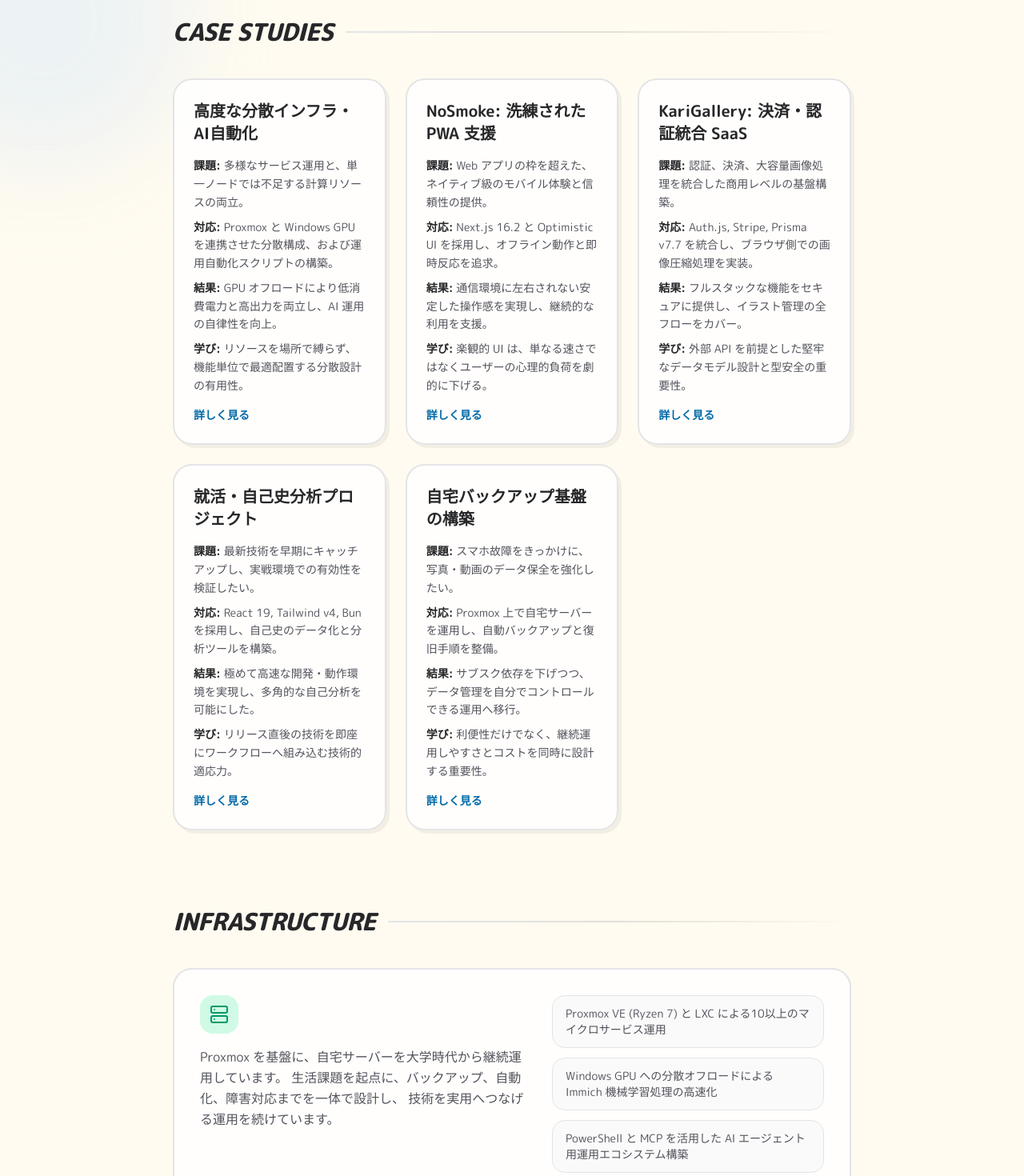
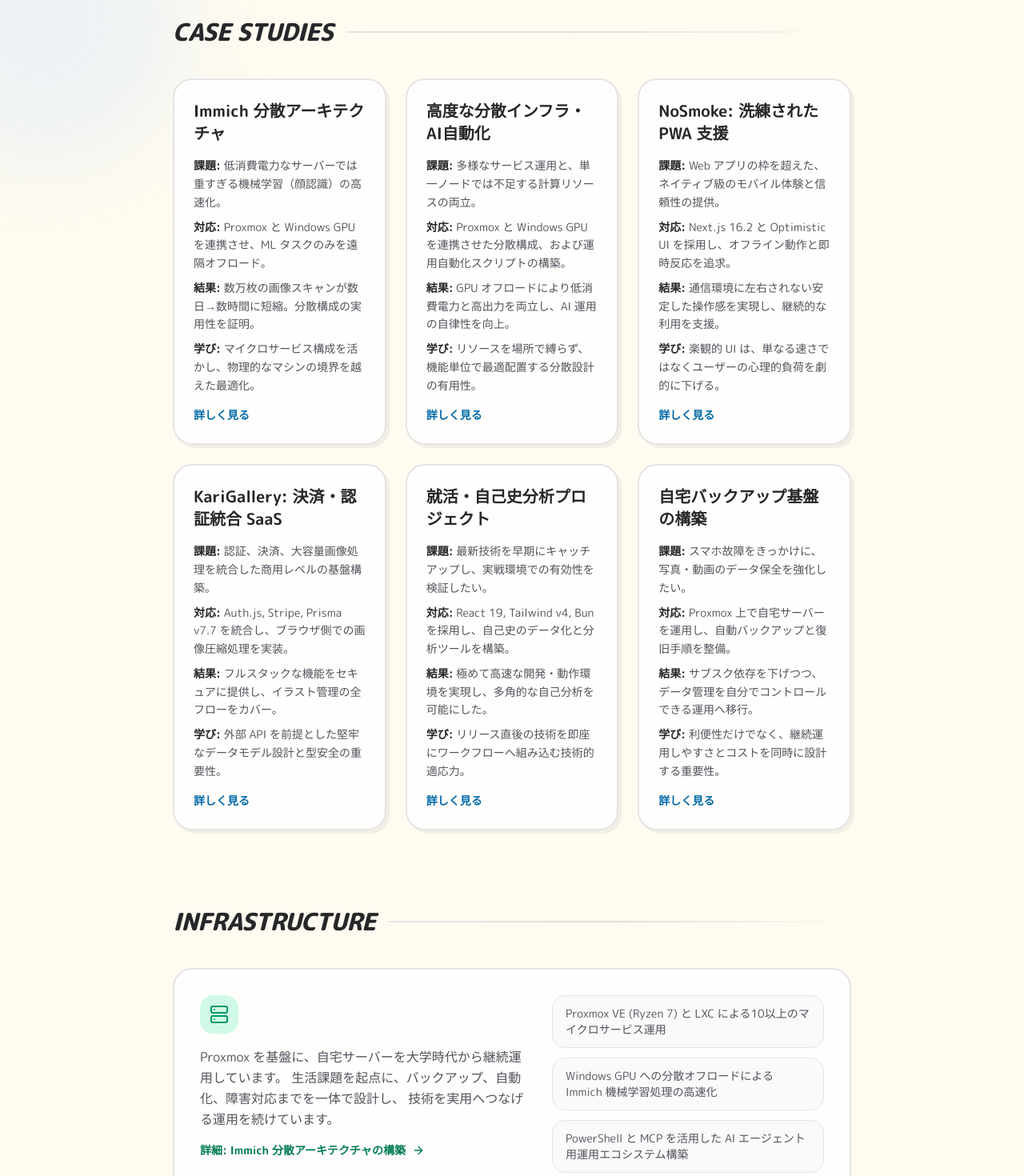
Before and after one commit to koshikai/koshikai, a Next.js app: page / in a window 1280 px wide. Shown: the part 1180-2650 px from the top of the page at 80% size. Built offline with nearby package versions, Linux system fonts and the light colour scheme; no server answers.

Commit message:
これで Immich への誘導が大幅に強化されました

```diff
--- a/src/components/PortfolioHome.tsx
+++ b/src/components/PortfolioHome.tsx
@@ -1,4 +1,5 @@
 import {
+  ArrowRight,
   Cigarette,
   Database,
   Images,
@@ -33,6 +34,14 @@ const solveAreas = [
 ] as const;
 
 const caseStudies = [
+  {
+    slug: "immich-distributed",
+    title: "Immich 分散アーキテクチャ",
+    challenge: "低消費電力なサーバーでは重すぎる機械学習（顔認識）の高速化。",
+    action: "Proxmox と Windows GPU を連携させ、ML タスクのみを遠隔オフロード。",
+    result: "数万枚の画像スキャンが数日→数時間に短縮。分散構成の実用性を証明。",
+    learning: "マイクロサービス構成を活かし、物理的なマシンの境界を越えた最適化。",
+  },
   {
     slug: "infrastructure",
     title: "高度な分散インフラ・AI自動化",
@@ -301,6 +310,13 @@ export function PortfolioHome() {
                 生活課題を起点に、バックアップ、自動化、障害対応までを一体で設計し、
                 技術を実用へつなげる運用を続けています。
               </p>
+              <Link
+                href="/cases/immich-distributed"
+                className="mt-4 inline-flex items-center gap-2 text-sm font-bold text-emerald-700 hover:text-emerald-600 dark:text-emerald-300 dark:hover:text-emerald-200"
+              >
+                詳細: Immich 分散アーキテクチャの構築
+                <ArrowRight className="h-4 w-4" />
+              </Link>
             </div>
             <ul role="list" className="space-y-3 text-sm text-zinc-600 dark:text-zinc-300">
               {operationHighlights.map((item) => (
--- /dev/null
+++ b/src/content/cases/immich-distributed.mdx
@@ -0,0 +1,33 @@
+## 背景
+
+数万枚規模の写真・動画を、プライバシーを保ちつつ快適に管理するため、Google フォトの代替として Immich を導入しました。しかし、顔認識や機械学習による分類には強力な GPU が必要であり、低消費電力な Proxmox ノード単体では処理能力が不足していました。
+
+## 課題
+
+- Proxmox ノードの CPU だけでは、数千枚の画像に対する顔認識・クリップ分類が数日経っても終わらない。
+- メインマシンの Windows には強力な GPU があるが、サービス自体は 24 時間稼働のサーバー側で運用したい。
+- ネットワークを跨いで GPU リソースを効率的に共有する構成が必要。
+
+## 判断
+
+Immich のマイクロサービス構成を活かし、**「DB/Web は Proxmox、機械学習タスクのみ Windows GPU」**という分散アーキテクチャを採用しました。
+
+## 実装
+
+- **コンテナ分離:** Docker Compose を使用し、`immich-server` 等の基本機能を Proxmox 上に、`immich-machine-learning` のみを Windows 側の Docker 環境へ分離。
+- **GPU パススルー:** Windows 側 Docker で NVIDIA Container Toolkit を使用し、RTX シリーズの GPU をコンテナに開放。
+- **リモート連携:** `immich-server` からネットワーク越しに Windows 側の ML エンドポイントを叩くよう設定。
+- **高速化:** この構成により、これまで数日かかっていた初期スキャンが数時間に短縮され、快適な写真検索が実現。
+
+## 結果
+
+自宅内の余剰リソース（ゲーミング PC の GPU 等）を、サーバーサイドのサービスに動的にオフロードする仕組みを構築できました。これにより、低コストな常時稼働サーバーと、高性能な処理能力を両立しました。
+
+## 学び
+
+コンテナベースのマイクロサービスであれば、物理的なマシンの境界を越えてリソースを最適配置できるという、実践的な分散システムの設計手法を学びました。
+
+## 次の改善
+
+- Windows マシンの起動状態に合わせた、動的なリソーススケジューリングの検討。
+- 10GbE 導入による、画像転送のさらなる高速化。
--- a/src/lib/cases.ts
+++ b/src/lib/cases.ts
@@ -9,6 +9,14 @@ export interface CaseItem {
 }
 
 export const caseItems: CaseItem[] = [
+  {
+    slug: "immich-distributed",
+    title: "Immich 分散アーキテクチャの構築",
+    summary:
+      "Proxmox と Windows GPU をネットワーク越しに連携させ、機械学習タスクを効率的に分散処理する写真管理基盤の構築。",
+    tags: ["Immich", "Distributed", "GPU Offloading", "Docker", "Proxmox"],
+    publishedAt: "2026-04-21",
+  },
   {
     slug: "infrastructure",
     title: "高度な分散インフラ・AI自動化基盤",
@@ -71,6 +79,7 @@ const caseMdxModules: Record<
   string,
   () => Promise<{ default: ComponentType }>
 > = {
+  "immich-distributed": () => import("@/content/cases/immich-distributed.mdx"),
   infrastructure: () => import("@/content/cases/infrastructure.mdx"),
   nosmoke: () => import("@/content/cases/nosmoke.mdx"),
   karigallery: () => import("@/content/cases/karigallery.mdx"),
```
